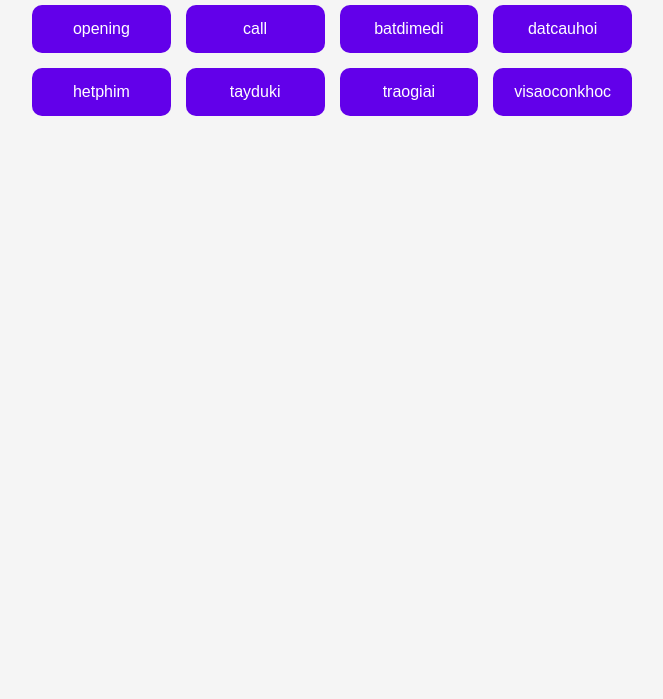
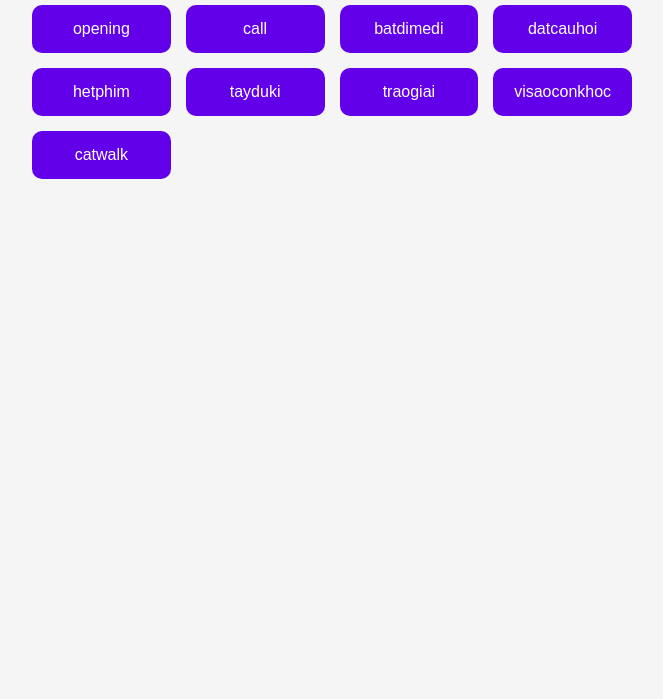
Before and after one commit to MCCLoader/bomaylamvannghe, a plain HTML site: page index.html in a window 1280 px wide. Shown: the part 101-800 px from the top of the page, without its empty margins (308-971 px from the left). Drawn offline with Linux system fonts and the light colour scheme.

Commit message:
Update index.html

```diff
--- a/index.html
+++ b/index.html
@@ -49,6 +49,7 @@
     <button class="sound-button" onclick="toggleSound('tayduki')">tayduki</button>
     <button class="sound-button" onclick="toggleSound('traogiai')">traogiai</button>
     <button class="sound-button" onclick="toggleSound('visaoconkhoc')">visaoconkhoc</button>
+    <button class="sound-button" onclick="toggleSound('catwalk')">catwalk</button>
   </div>
 
   <script>
```
